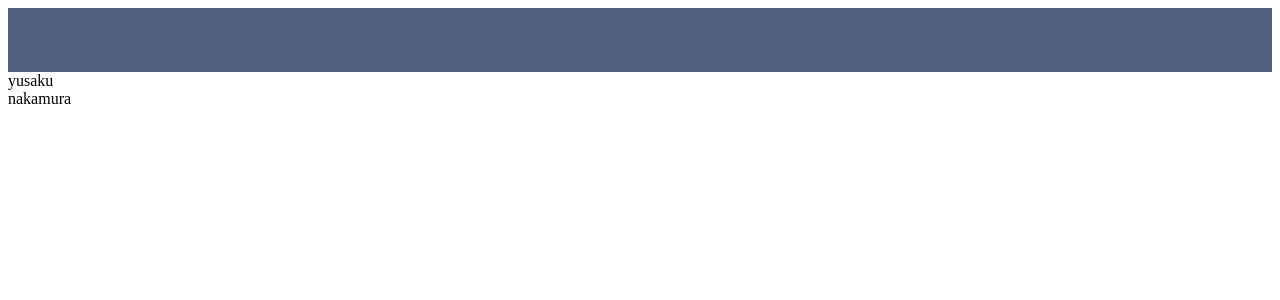
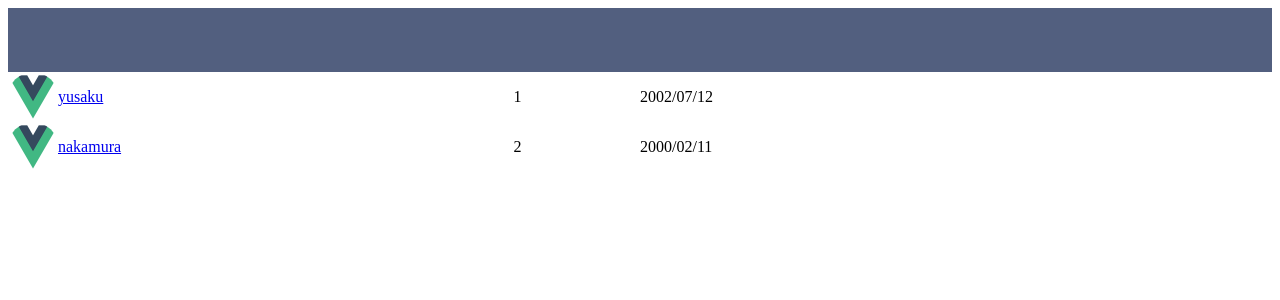
Before and after one commit to yutteee/chatbot, a Vue app: page /admin in a window 1280 px wide. Shown: the top 300 px of the page. Built offline with nearby package versions, Linux system fonts and the light colour scheme.

Commit message:
Rough design of the user list is ready #35

```diff
--- a/src/components/parts/admins/UserRow.vue
+++ b/src/components/parts/admins/UserRow.vue
@@ -1,6 +1,11 @@
 <template>
-    <div>
-        {{userName}}
+    <div class="user-row">
+        <div class="user-name">
+            <img :src="require(`../../../assets/${userImage}.png`)" class="user-image"/>
+            <a href="#" class="user-link">{{userName}}</a>
+        </div>
+        <div class="user-id">{{userId}}</div>
+        <div class="user-birthday">{{userBirthDay}}</div>
     </div>
 </template>
 
@@ -9,8 +14,35 @@ export default {
     props: {
         userId: Number,
         userName: String,
-        userImg: String,
-        userBirthDay: Date
+        userImage: String,
+        userBirthDay: String
     }
 }
 </script>
+
+<style scoped>
+.user-row {
+    display: flex;
+    align-items: center;
+}
+
+.user-image {
+    width: 50px;
+    height: 50px;
+    border-radius: 50%;
+}
+
+.user-name {
+    width: 40%;
+    display: flex;
+    align-items: center;
+}
+
+.user-id {
+    width: 10%;
+}
+
+.user-birthday {
+    width: 40%;
+}
+</style>
--- a/src/components/templates/UsersList.vue
+++ b/src/components/templates/UsersList.vue
@@ -4,7 +4,7 @@
         :key="user.id"
         :userId="user.id"
         :userName="user.name"
-        :userImg="user.img"
+        :userImage="user.image"
         :userBirthDay="user.birthday"
     ></UserRow>
 </template>
@@ -22,14 +22,14 @@ export default {
                 {
                     id: 1,
                     name: "yusaku",
-                    image: "logo.png",
-                    birthday: Date(2002, 6, 12)
+                    image: "logo",
+                    birthday: "2002/07/12"
                 },
                 {
                     id: 2,
                     name: "nakamura",
-                    image: "logo.png",
-                    birthday: Date(2000, 6, 2)
+                    image: "logo",
+                    birthday: "2000/02/11"
                 },
             ]
         }
```
